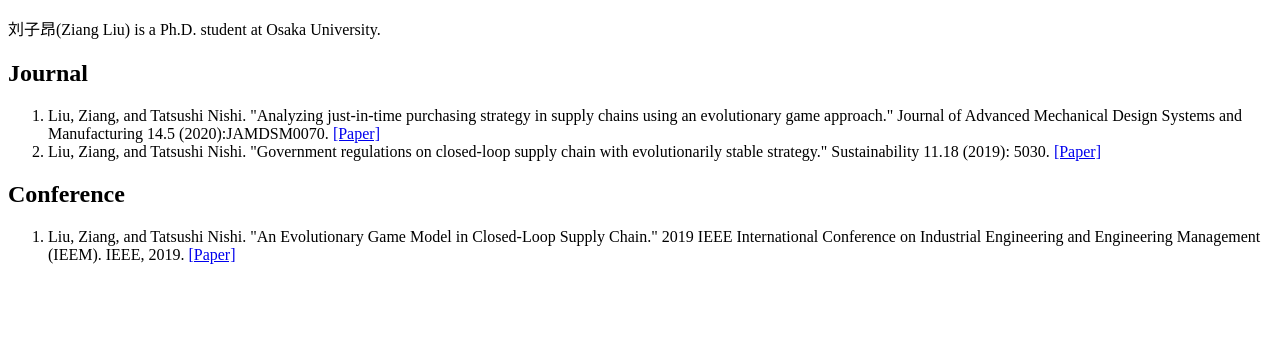
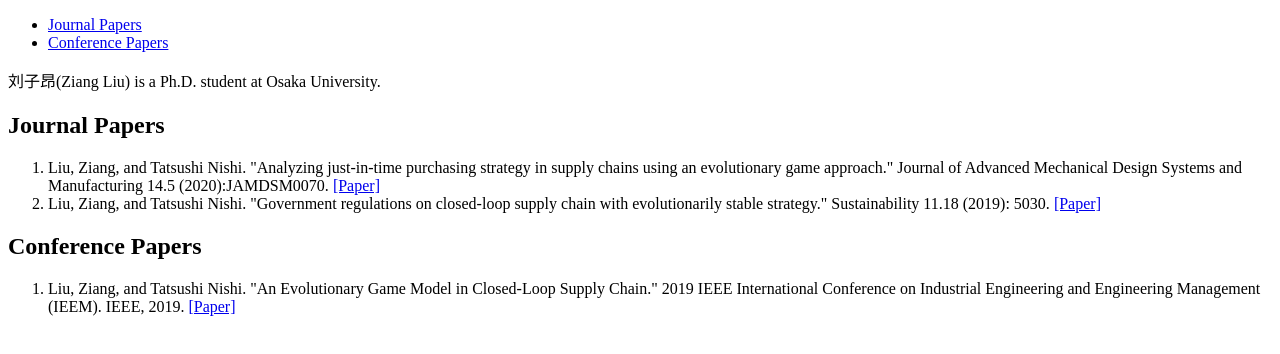
Before and after one commit to Zi-Ang-LIU/Zi-Ang-LIU, a plain HTML site: page index.html in a window 1280 px wide. Drawn offline with Linux system fonts and the light colour scheme.

Commit message:
Update index.html

```diff
--- a/index.html
+++ b/index.html
@@ -20,9 +20,19 @@
 
 <body>
 
+    <nav>
+        <ul>
+            <li><a href="#Journal Papers"><span>Journal Papers</span></a></li>
+            <li><a href="#Conference Papers"><span>Conference Papers</span></a></li>
+        </ul>
+    </nav>
+
     <p>刘子昂(Ziang Liu) is a Ph.D. student at Osaka University.</p>
 
-    <h2>Journal<h2>
+    <div>
+        <a name="Journal Papers">
+            <h2>Journal Papers<h2>
+        </a>
         <ol class='publication'>
 
             <li>
@@ -42,8 +52,12 @@
             </li>
 
         </ol>
+    </div>
 
-            <h2>Conference</h2>
+    <div>
+        <a name="Conference Papers">
+            <h2>Conference Papers</h2>
+        </a>
 
         <ol class='publication'>
 
@@ -56,6 +70,7 @@
             </li>
 
         </ol>
+    </div>
 
 </body>
 
```
Lines whose indentation alone changed are shown as unchanged.
